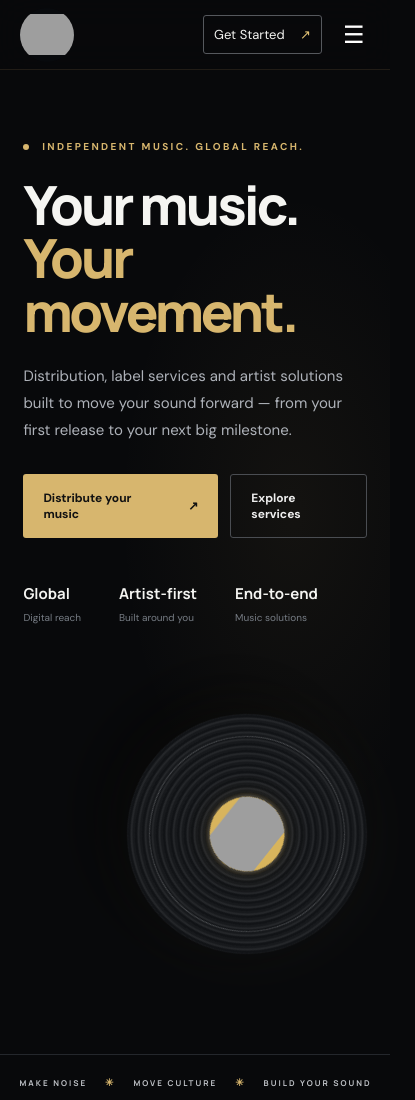
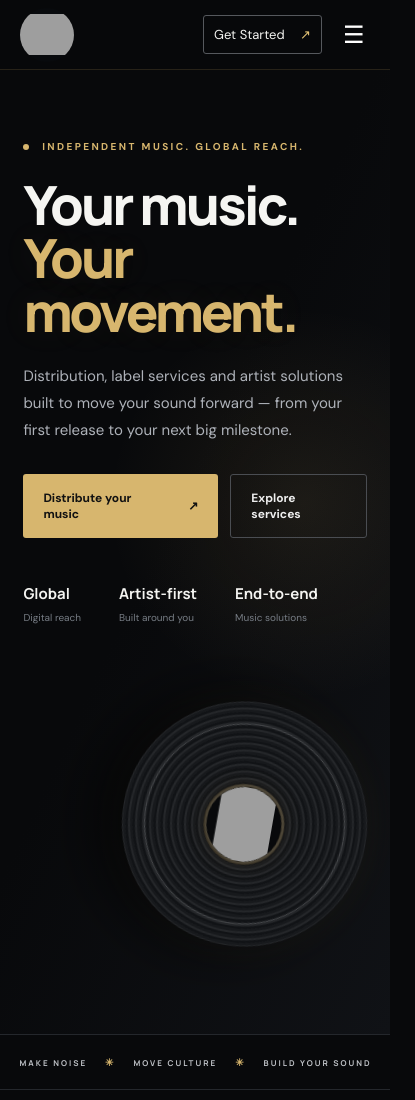
Before and after one commit to kaswanajay743-blip/tunepulse-digital-website--, a plain HTML site: page index.html in a window 390 px wide. Shown: the top 1100 px of the page, 415 px wide, since content can reach past the window. Drawn offline with Linux system fonts and the light colour scheme; grey boxes are pictures that could not be loaded.

Commit message:
Update style.css

```diff
--- a/style.css
+++ b/style.css
@@ -208,3 +208,169 @@ body {
 .section {
   border-color: rgba(255, 255, 255, 0.07);
 }
+
+/* =========================================
+   TUNEPULSE DIGITAL — FINAL PREMIUM DESIGN
+   Preserve existing layout and vinyl animation
+========================================= */
+
+/* 1. Premium dark background and gold lighting */
+body {
+  background: #08090b;
+  color: #f5f5f2;
+}
+
+.hero {
+  background:
+    radial-gradient(
+      circle at 78% 45%,
+      rgba(218, 181, 105, 0.09),
+      transparent 32%
+    ),
+    linear-gradient(115deg, #08090b 45%, #101216 100%);
+}
+
+/* 2. Keep vinyl in the hero section */
+.hero-art {
+  position: relative;
+  display: grid;
+  place-items: center;
+  overflow: visible;
+  min-width: 0;
+}
+
+/* Remove the unwanted extra circle */
+.hero-art .orb {
+  display: none !important;
+}
+
+/* 3. Vinyl — fixed position, smooth rotation */
+.hero-art .record {
+  position: absolute;
+  width: 340px;
+  height: 340px;
+  right: 6%;
+  left: auto;
+  top: 50%;
+  margin: 0;
+  transform: translateY(-50%);
+  border-radius: 50%;
+  overflow: hidden;
+  animation: vinyl-spin 18s linear infinite;
+
+  box-shadow:
+    0 25px 70px rgba(0, 0, 0, 0.75),
+    0 0 45px rgba(218, 181, 105, 0.07);
+}
+
+/* 4. Center logo — no extra gold disc */
+.hero-art .record-label {
+  position: absolute;
+  width: 100px;
+  height: 100px;
+  left: 50%;
+  top: 50%;
+  transform: translate(-50%, -50%);
+  border-radius: 50%;
+  overflow: hidden;
+  background: #08090b;
+  padding: 0;
+
+  box-shadow:
+    0 0 0 3px rgba(218, 181, 105, 0.18),
+    0 0 25px rgba(218, 181, 105, 0.12);
+}
+
+.hero-art .record-label img {
+  width: 100%;
+  height: 100%;
+  object-fit: contain;
+  border-radius: 50%;
+  display: block;
+}
+
+/* 5. Smooth vinyl rotation without vertical movement */
+@keyframes vinyl-spin {
+  from {
+    transform: translateY(-50%) rotate(0deg);
+  }
+
+  to {
+    transform: translateY(-50%) rotate(360deg);
+  }
+}
+
+/* 6. Premium navigation */
+.nav {
+  background: rgba(8, 9, 11, 0.92);
+  backdrop-filter: blur(18px);
+  -webkit-backdrop-filter: blur(18px);
+  border-bottom: 1px solid rgba(218, 181, 105, 0.15);
+}
+
+/* 7. Gold buttons */
+.button {
+  transition: all 0.3s ease;
+}
+
+.button.primary:hover {
+  background: #f0d18b;
+  transform: translateY(-3px);
+  box-shadow: 0 8px 30px rgba(218, 181, 105, 0.22);
+}
+
+.button.secondary:hover {
+  border-color: #d8b565;
+  color: #d8b565;
+  transform: translateY(-3px);
+}
+
+/* 8. Service cards */
+.service {
+  transition: all 0.35s ease;
+  border-color: #292c31;
+}
+
+.service:hover {
+  transform: translateY(-7px);
+  border-color: rgba(218, 181, 105, 0.45);
+  box-shadow: 0 15px 40px rgba(0, 0, 0, 0.25);
+}
+
+/* 9. Gold headings */
+.hero h1 span,
+.section h2 span,
+.contact h2 span {
+  text-shadow: 0 0 35px rgba(218, 181, 105, 0.08);
+}
+
+/* 10. Mobile layout */
+@media (max-width: 800px) {
+  .hero-art {
+    height: 340px;
+    overflow: visible;
+  }
+
+  .hero-art .record {
+    width: 245px;
+    height: 245px;
+    right: 0;
+  }
+
+  .hero-art .record-label {
+    width: 75px;
+    height: 75px;
+  }
+}
+
+/* Respect reduced-motion preference */
+@media (prefers-reduced-motion: reduce) {
+  .hero-art .record {
+    animation-duration: 60s;
+  }
+
+  .button,
+  .service {
+    transition: none;
+  }
+}
```
